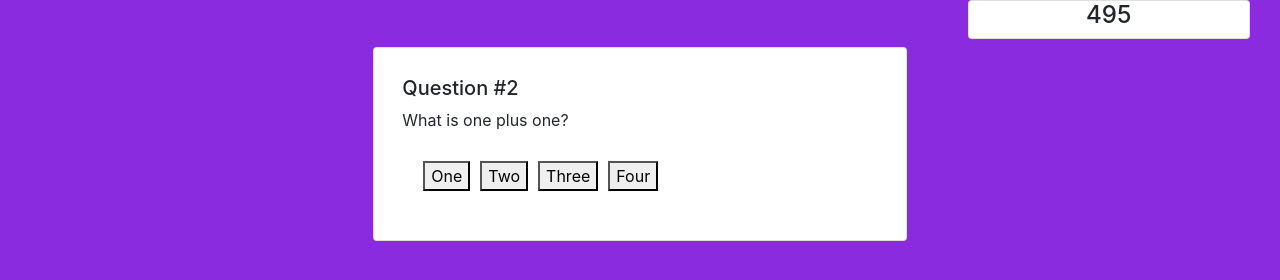
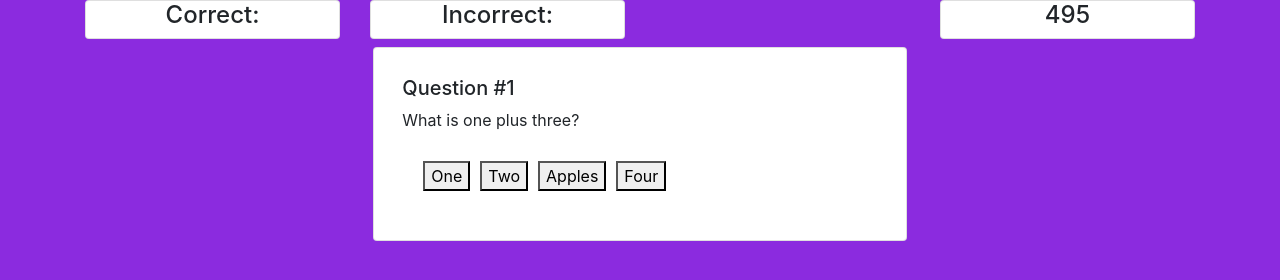
Before and after one commit to B-Dionysus/homework4-quiz, a plain HTML site: page index.html in a window 1280 px wide. Drawn offline with nearby package versions, Linux system fonts and the light colour scheme.

Commit message:
Added correct and incorrect divs to the layout. Working on button logic

````diff
--- a/index.html
+++ b/index.html
@@ -29,13 +29,35 @@
 </head>
 <body onload="init();">
 
-    <div class="container-fluid row-12 d-flex justify-content-end"  >
-      <div class="col-3 ">
-        <div class="card text-center" id="timer">
+    <div class="container row-12 "  >
 
+      <div class="row">
+        <div class="col-3 ">
+          <div class="card text-center" id="correct">
+            <h4>
+              Correct:
+            </h4>
+          </div>
+        </div>
+        <div class="col-3 ">
+          <div class="card text-center" id="wrong">
+            <h4>
+              Incorrect:
+            </h4>
+          </div>
+        </div>
+
+        <div class="col-3 ">
+          <!-- This space intentionally left blank -->
+        </div>
+        <div class="col-3 ">
+          <div class="card text-center" id="timer">
+          </div>
         </div>
       </div>
+
     </div>
+
     <div class="row-12" id="main">
       <div class="card col-5 ml-auto mr-auto mt-2 p-2" >
         <div class="card-body" id="card">
--- a/script/script.js
+++ b/script/script.js
@@ -1,18 +1,20 @@
 const maxTime=500;
 var timer=maxTime;  // How much time is left before the end of the game?
 var qPos=0;     // Which question are we currently asking?
+var questionsCorrect=0;
+var questionsWrong=0;
 
 var questionArray=[
     {
         "q":"What is one plus three?",
         "options":["One","Two","Apples","Four"],
-        "a":3,
+        "correctAnswerIndex":3,
         "userStatus":0
     },
     {
         "q":"What is one plus one?",
         "options":["One","Two","Three","Four"],
-        "a":3,
+        "correctAnswerIndex":1,
         "userStatus":0
     },
     {
@@ -24,7 +26,7 @@ var questionArray=[
             "Lorem ipsum dolor sit amet!",
             "Consectetur adipisicing elit. Similique nulla inventore praesentium totam iusto, rerum incidunt illum ad ab ducimus dignissimos, fuga fugiat adipisci et mollitia?"
         ],
-        a:2,
+        "correctAnswerIndex":2,
         "userStatus":0
     }
 ];
@@ -35,7 +37,7 @@ var questionArray=[
 // ~~~===---...---===```===---...---===```===---...---===```
 function init(){
     document.querySelector("#timer").innerHTML="<h4 class='timer'>"+timer+"</h4>";
-    loadQuestion();       // qPos is incremented at the start of loadQuestion() (so that we can easily call it from a button) so we should start at -1;
+    loadQuestion();
     setInterval(updateTimer,1000);
 }
 // ~~~===---...---===```===---...---===```===---...---===```===---...
@@ -80,15 +82,25 @@ function endGame(){
 // ~~~   and makes new answer buttons.                            ...
 // ~~~   Called by init() and ______                              ...
 // ~~~===---...---===```===---...---===```===---...---===```===---...
-function loadQuestion(position){
-    // This gets called mainly from the answer button, so the first thing to do is to increment qPos.
-    qPos++;
-    // First, check to see if we're out of questions, in which case the user has won!
-    if(qPos>=questionArray.length-1){
+function loadQuestion(){
+    // First, check to see is the user has answered every question, in which case they win
+    if(questionsCorrect==questionArray.length){
         endGame();
     }
+    // Then, check to see if we're out of questions, in which we can replay the questions the user missed
+    else if(qPos>questionArray.length-1){
+        qPos=0;
+        console.log("resetting");
+    }
+
+    // Finally, check to see if they have correctly answered this particular question already
+    if(questionArray[qPos].userStatus){
+        // They've already answered this one, so get the next question in the stack
+        // This is a pretty inefficient way to do this (linked lists would be better, for a start)
+        // But with so few questions it hardly matters
+        loadQuestion();
+    }
     else{
-
         // Update the question text
         document.querySelector("#q-num").textContent="Question #"+(qPos+1);
         document.querySelector("#q-text").textContent=questionArray[qPos].q;
@@ -104,16 +116,37 @@ function loadQuestion(position){
         var buttonNum=0;
         for(answer of questionArray[qPos].options)
         {
-            newButton=document.createElement("button");
+            var newButton=document.createElement("button");
             newButton.class="button";
             newButton.style.margin="5px";
             newButton.textContent=answer;
+            // The index of the correct answer is stored as .correctAnswerIndex, so if the current button number
+            // matches this value, we are in the process of creating the correct button
+            if(buttonNum===questionArray[qPos].correctAnswerIndex) result=true;
+            else result=false;
+                                                                                        // // Our button will have a data-result property that tells whether or not it's the correct one
+                                                                                        // // The TAs promised that users never ever used the Dev Tool inspector, so I'm not worried about them cheating
+                                                                                        newButton.setAttribute("data-result",result);
             answerBox.appendChild(newButton);
-            // Is this button the right answer!
-            if(buttonNum===questionArray[qPos].a){
-                newButton.addEventListener("click",loadQuestion);
-            }
+
+           // newButton.addEventListener("click",()=>{questionAnswered(result)});       That's not working for some reason
+
+
             buttonNum++;
         }
     }
+    function questionAnswered(correctly){
+        console.log(correctly);
+        if(correctly){
+            questionsCorrect++;
+            questionArray[qPos].userStatus=true;
+            document.querySelector("#correct").innerHTML="<h4>Correct: "+questionsCorrect+"</h4>";
+        }
+        else{
+            questionsWrong++;
+            document.querySelector("#wrong").innerHTML="<h4>Incorrect: "+questionsWrong+"</h4>";
+        }
+        qPos++;
+        loadQuestion();
+    }
 }
````
